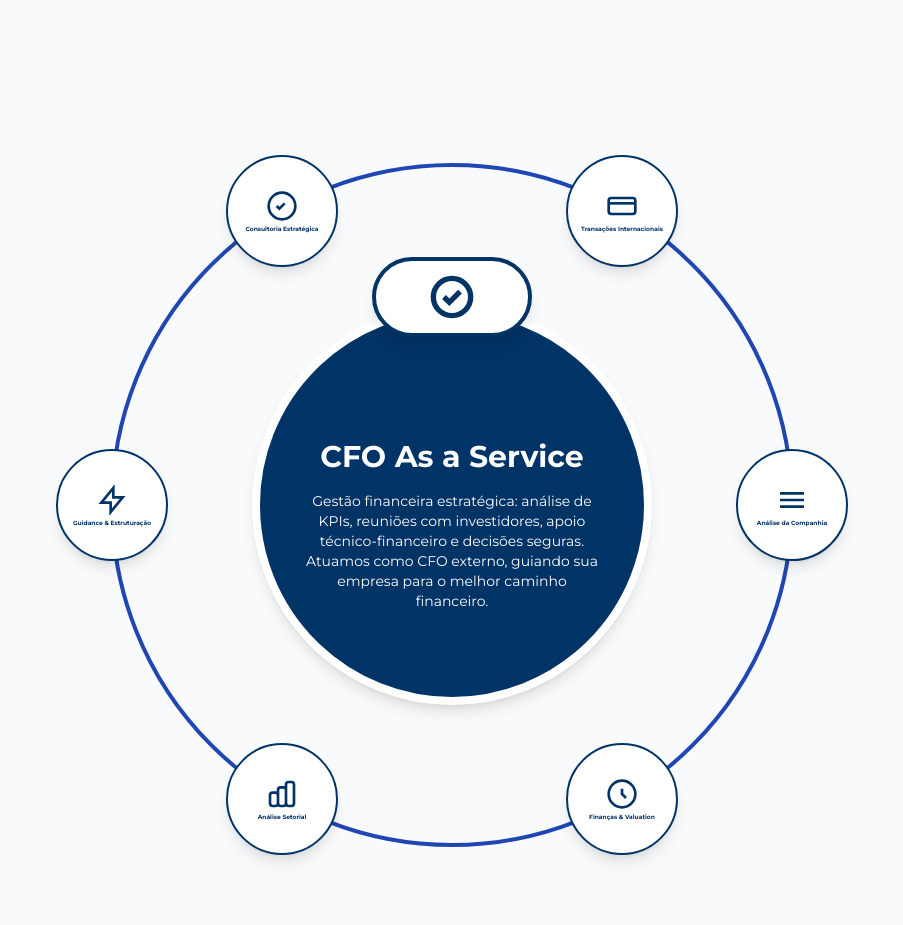
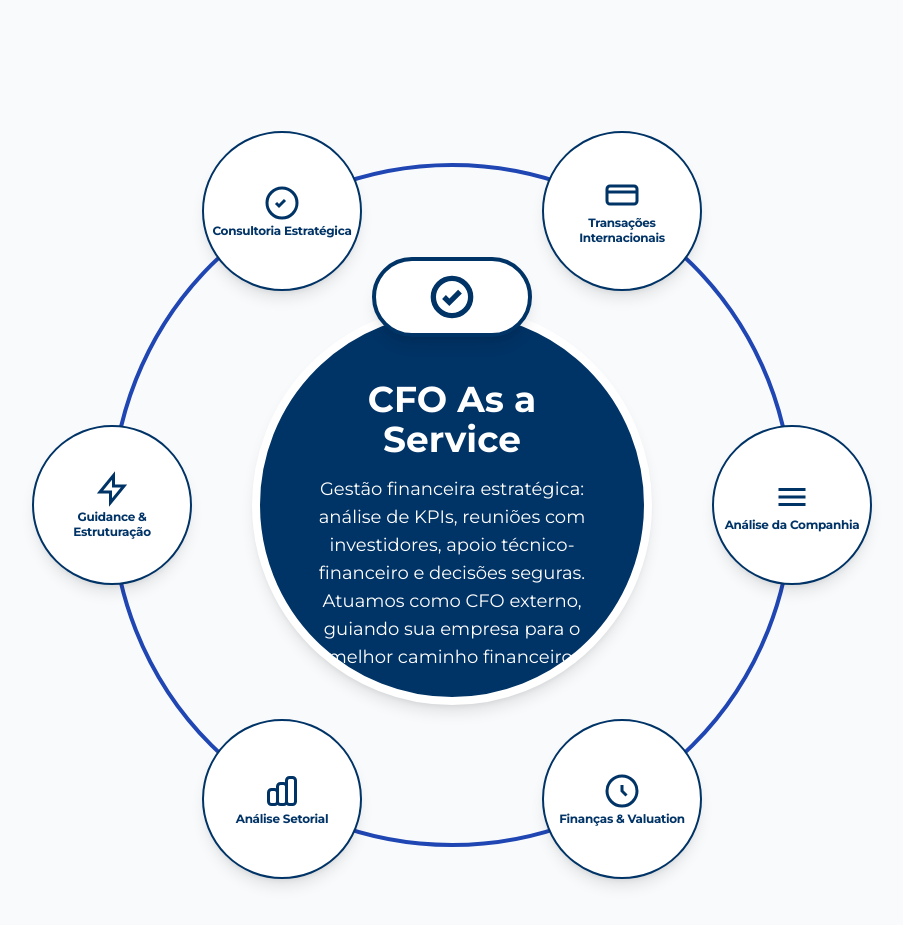
Before and after one commit to emunacapital/teste, a website: page index.html in a window 1280 px wide. Shown: the part 2520-3445 px from the top of the page, without its empty margins (188-1091 px from the left). Drawn offline with nearby package versions, Linux system fonts and the light colour scheme.

Commit message:
mudança layout cfo as a service desktop

```diff
--- a/index.html
+++ b/index.html
@@ -341,45 +341,45 @@
             </svg>
           </div>
           <div class="flex flex-col justify-center h-full w-full">
-            <div class="font-extrabold text-xl md:text-3xl text-white text-center mb-4 mt-2">CFO As a Service</div>
-            <div class="text-white text-center text-xs md:text-sm leading-relaxed font-medium mx-auto max-w-xs">Gestão financeira estratégica: análise de KPIs, reuniões com investidores, apoio técnico-financeiro e decisões seguras. Atuamos como CFO externo, guiando sua empresa para o melhor caminho financeiro.</div>
+            <div class="font-extrabold text-xl md:text-3xl lg:text-4xl text-white text-center mb-4 mt-2">CFO As a Service</div>
+            <div class="text-white text-center text-xs md:text-base lg:text-lg leading-relaxed md:leading-relaxed font-medium mx-auto max-w-xs md:max-w-md">Gestão financeira estratégica: análise de KPIs, reuniões com investidores, apoio técnico-financeiro e decisões seguras. Atuamos como CFO externo, guiando sua empresa para o melhor caminho financeiro.</div>
           </div>
         </div>
         <!-- Círculos ao redor, simetria perfeita usando coordenadas polares -->
         <div class="absolute" style="left: 790px; top: 450px; transform: translate(-50%, -50%);">
-          <div class="bg-white border-2 border-[#003366] rounded-full shadow-lg w-28 h-28 flex flex-col items-center justify-center highlight-card cursor-pointer transition group">
-            <svg class="w-8 h-8 text-[#003366] mb-1" fill="none" stroke="currentColor" stroke-width="2" viewBox="0 0 24 24"><path d="M3 7h18M3 12h18M3 17h18"/></svg>
-            <div class="font-bold text-[#003366] text-center text-[6px] leading-none">Análise da Companhia</div>
+          <div class="bg-white border-2 border-[#003366] rounded-full shadow-lg w-40 h-40 flex flex-col items-center justify-center highlight-card cursor-pointer transition group px-2">
+            <svg class="w-9 h-9 text-[#003366] shrink-0 mb-0.5" fill="none" stroke="currentColor" stroke-width="2" viewBox="0 0 24 24"><path d="M3 7h18M3 12h18M3 17h18"/></svg>
+            <div class="font-bold text-[#003366] text-center text-xs leading-tight tracking-tight">Análise da Companhia</div>
           </div>
         </div>
         <div class="absolute" style="left: 620px; top: 744px; transform: translate(-50%, -50%);">
-          <div class="bg-white border-2 border-[#003366] rounded-full shadow-lg w-28 h-28 flex flex-col items-center justify-center highlight-card cursor-pointer transition group">
-            <svg class="w-8 h-8 text-[#003366] mb-1" fill="none" stroke="currentColor" stroke-width="2" viewBox="0 0 24 24"><path d="M12 8v4l3 3"/><circle cx="12" cy="12" r="10"/></svg>
-            <div class="font-bold text-[#003366] text-center text-[6px] leading-none">Finanças & Valuation</div>
+          <div class="bg-white border-2 border-[#003366] rounded-full shadow-lg w-40 h-40 flex flex-col items-center justify-center highlight-card cursor-pointer transition group px-2">
+            <svg class="w-9 h-9 text-[#003366] shrink-0 mb-0.5" fill="none" stroke="currentColor" stroke-width="2" viewBox="0 0 24 24"><path d="M12 8v4l3 3"/><circle cx="12" cy="12" r="10"/></svg>
+            <div class="font-bold text-[#003366] text-center text-xs leading-tight tracking-tight">Finanças & Valuation</div>
           </div>
         </div>
         <div class="absolute" style="left: 280px; top: 744px; transform: translate(-50%, -50%);">
-          <div class="bg-white border-2 border-[#003366] rounded-full shadow-lg w-28 h-28 flex flex-col items-center justify-center highlight-card cursor-pointer transition group">
-            <svg class="w-8 h-8 text-[#003366] mb-1" fill="none" stroke="currentColor" stroke-width="2" viewBox="0 0 24 24"><path d="M9 19v-6a2 2 0 00-2-2H5a2 2 0 00-2 2v6a2 2 0 002 2h2a2 2 0 002-2zm0 0V9a2 2 0 012-2h2a2 2 0 012 2v10m-6 0a2 2 0 002 2h2a2 2 0 002-2m0 0V5a2 2 0 012-2h2a2 2 0 012 2v14a2 2 0 01-2 2h-2a2 2 0 01-2-2z"/></svg>
-            <div class="font-bold text-[#003366] text-center text-[6px] leading-none">Análise Setorial</div>
+          <div class="bg-white border-2 border-[#003366] rounded-full shadow-lg w-40 h-40 flex flex-col items-center justify-center highlight-card cursor-pointer transition group px-2">
+            <svg class="w-9 h-9 text-[#003366] shrink-0 mb-0.5" fill="none" stroke="currentColor" stroke-width="2" viewBox="0 0 24 24"><path d="M9 19v-6a2 2 0 00-2-2H5a2 2 0 00-2 2v6a2 2 0 002 2h2a2 2 0 002-2zm0 0V9a2 2 0 012-2h2a2 2 0 012 2v10m-6 0a2 2 0 002 2h2a2 2 0 002-2m0 0V5a2 2 0 012-2h2a2 2 0 012 2v14a2 2 0 01-2 2h-2a2 2 0 01-2-2z"/></svg>
+            <div class="font-bold text-[#003366] text-center text-xs leading-tight tracking-tight">Análise Setorial</div>
           </div>
         </div>
         <div class="absolute" style="left: 110px; top: 450px; transform: translate(-50%, -50%);">
-          <div class="bg-white border-2 border-[#003366] rounded-full shadow-lg w-28 h-28 flex flex-col items-center justify-center highlight-card cursor-pointer transition group">
-            <svg class="w-8 h-8 text-[#003366] mb-1" fill="none" stroke="currentColor" stroke-width="2" viewBox="0 0 24 24"><path d="M13 10V3L4 14h7v7l9-11h-7z"/></svg>
-            <div class="font-bold text-[#003366] text-center text-[6px] leading-none">Guidance & Estruturação</div>
+          <div class="bg-white border-2 border-[#003366] rounded-full shadow-lg w-40 h-40 flex flex-col items-center justify-center highlight-card cursor-pointer transition group px-2">
+            <svg class="w-9 h-9 text-[#003366] shrink-0 mb-0.5" fill="none" stroke="currentColor" stroke-width="2" viewBox="0 0 24 24"><path d="M13 10V3L4 14h7v7l9-11h-7z"/></svg>
+            <div class="font-bold text-[#003366] text-center text-xs leading-tight tracking-tight">Guidance & Estruturação</div>
           </div>
         </div>
         <div class="absolute" style="left: 280px; top: 156px; transform: translate(-50%, -50%);">
-          <div class="bg-white border-2 border-[#003366] rounded-full shadow-lg w-28 h-28 flex flex-col items-center justify-center highlight-card cursor-pointer transition group">
-            <svg class="w-8 h-8 text-[#003366] mb-1" fill="none" stroke="currentColor" stroke-width="2" viewBox="0 0 24 24"><circle cx="12" cy="12" r="10"/><path d="M8 12l2 2 4-4"/></svg>
-            <div class="font-bold text-[#003366] text-center text-[6px] leading-none">Consultoria Estratégica</div>
+          <div class="bg-white border-2 border-[#003366] rounded-full shadow-lg w-40 h-40 flex flex-col items-center justify-center highlight-card cursor-pointer transition group px-2">
+            <svg class="w-9 h-9 text-[#003366] shrink-0 mb-0.5" fill="none" stroke="currentColor" stroke-width="2" viewBox="0 0 24 24"><circle cx="12" cy="12" r="10"/><path d="M8 12l2 2 4-4"/></svg>
+            <div class="font-bold text-[#003366] text-center text-xs leading-tight tracking-tight">Consultoria Estratégica</div>
           </div>
         </div>
         <div class="absolute" style="left: 620px; top: 156px; transform: translate(-50%, -50%);">
-          <div class="bg-white border-2 border-[#003366] rounded-full shadow-lg w-28 h-28 flex flex-col items-center justify-center highlight-card cursor-pointer transition group">
-            <svg class="w-8 h-8 text-[#003366] mb-1" fill="none" stroke="currentColor" stroke-width="2" viewBox="0 0 24 24"><rect width="20" height="12" x="2" y="6" rx="2"/><path d="M2 10h20"/></svg>
-            <div class="font-bold text-[#003366] text-center text-[6px] leading-none">Transações Internacionais</div>
+          <div class="bg-white border-2 border-[#003366] rounded-full shadow-lg w-40 h-40 flex flex-col items-center justify-center highlight-card cursor-pointer transition group px-2">
+            <svg class="w-9 h-9 text-[#003366] shrink-0 mb-0.5" fill="none" stroke="currentColor" stroke-width="2" viewBox="0 0 24 24"><rect width="20" height="12" x="2" y="6" rx="2"/><path d="M2 10h20"/></svg>
+            <div class="font-bold text-[#003366] text-center text-xs leading-tight tracking-tight">Transações Internacionais</div>
           </div>
         </div>
       </div>
```
